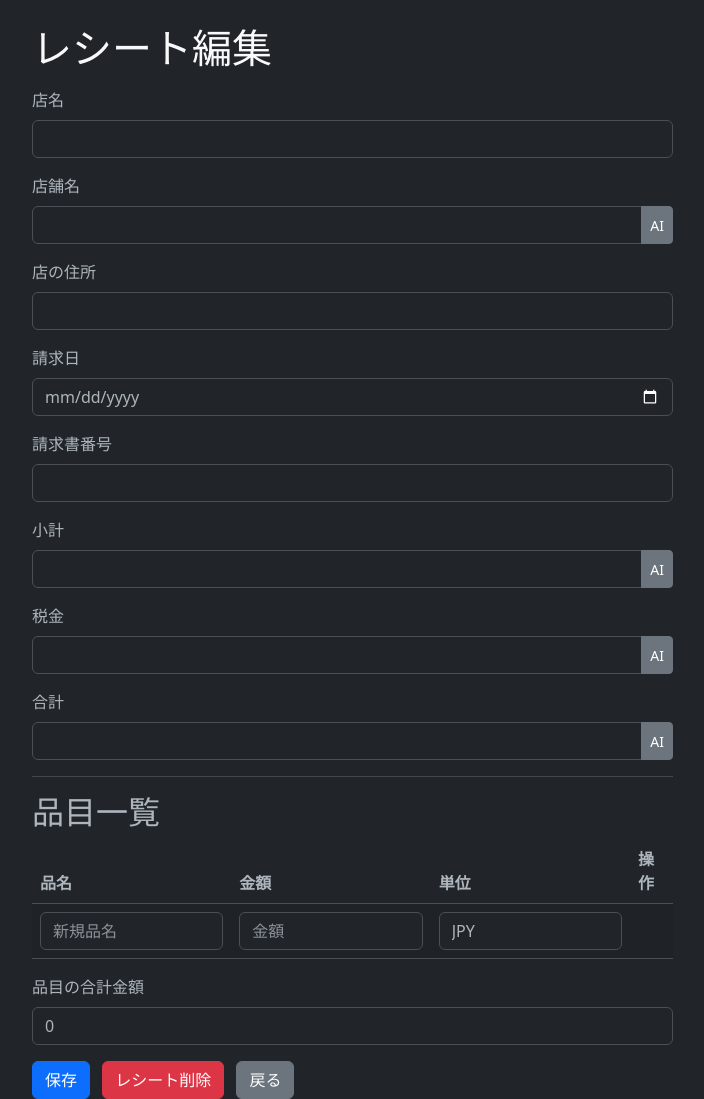
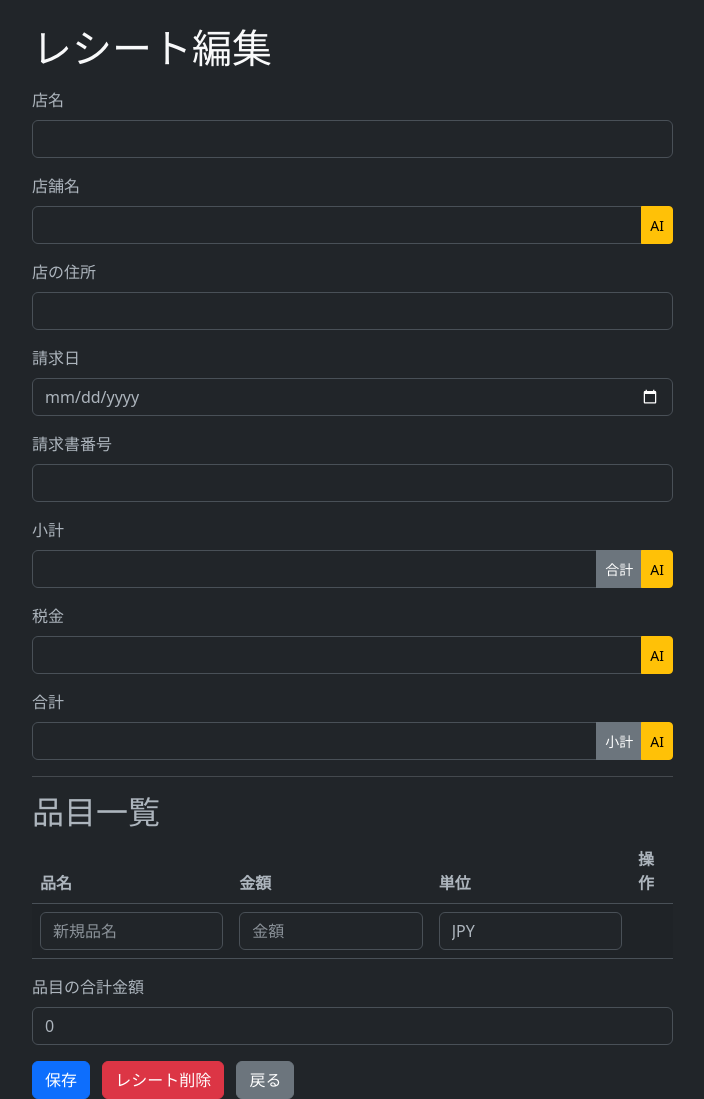
Before and after one commit to Absolute-Value/HomeApps, a FastAPI app: template Household_Expenses/templates/edit.html in a window 1280 px wide. Shown: the whole page, without its empty margins (50-754 px from the left). Run offline with FastAPI, Linux system fonts and the light colour scheme; the template is opened without the code that fills it, so the values that code supplies are empty.

Commit message:
小計と合計の値を同期する機能を追加

```diff
--- a/Household_Expenses/templates/edit.html
+++ b/Household_Expenses/templates/edit.html
@@ -22,7 +22,7 @@
           <label class="form-label">店舗名</label>
           <div class="mb-3 input-group">
             <input id="vendor-recipient" type="text" class="form-control" name="店の受取人" value="{{ invoice['店の受取人'] }}">
-            <button type="button" class="btn btn-sm btn-secondary" onclick="askAI('vendor-recipient');">AI</button>
+            <button type="button" class="btn btn-sm btn-warning" onclick="askAI('vendor-recipient');">AI</button>
           </div>
           <div class="mb-3">
             <label class="form-label">店の住所</label>
@@ -39,17 +39,19 @@
           <label class="form-label">小計</label>
           <div class="mb-3 input-group">
             <input id="subtotal" type="number" class="form-control " name="小計" value="{{ invoice['小計'] }}">
-            <button type="button" class="btn btn-sm btn-secondary" onclick="askAI('subtotal');">AI</button>
+            <button type="button" class="btn btn-sm btn-secondary" onclick="sameValue('total', 'subtotal')">合計</button>
+            <button type="button" class="btn btn-sm btn-warning" onclick="askAI('subtotal');">AI</button>
           </div>
           <label class="form-label">税金</label>
           <div class="mb-3 input-group">
             <input id="tax" type="number" class="form-control" name="税金" value="{{ invoice['税金'] }}">
-            <button type="button" class="btn btn-sm btn-secondary" onclick="askAI('tax');">AI</button>
+            <button type="button" class="btn btn-sm btn-warning" onclick="askAI('tax');">AI</button>
           </div>
           <label class="form-label">合計</label>
           <div class="mb-3 input-group">
             <input id="total" type="number" class="form-control" name="合計" value="{{ invoice['合計'] }}">
-            <button type="button" class="btn btn-sm btn-secondary" onclick="askAI('total');">AI</button>
+            <button type="button" class="btn btn-sm btn-secondary" onclick="sameValue('subtotal', 'total')">小計</button>
+            <button type="button" class="btn btn-sm btn-warning" onclick="askAI('total');">AI</button>
           </div>
           <hr>
           <h2>品目一覧</h2>
@@ -126,6 +128,14 @@
       });
     });
 
+    function sameValue(sourceId, targetId) {
+      var sourceInput = document.getElementById(sourceId);
+      var targetInput = document.getElementById(targetId);
+      if (sourceInput && targetInput) {
+        targetInput.value = sourceInput.value;
+      }
+    }
+
     function askAI(targetId) {
       var targetInput = document.getElementById(targetId);
       var receiptImage = document.getElementById('receiptImage');
```
